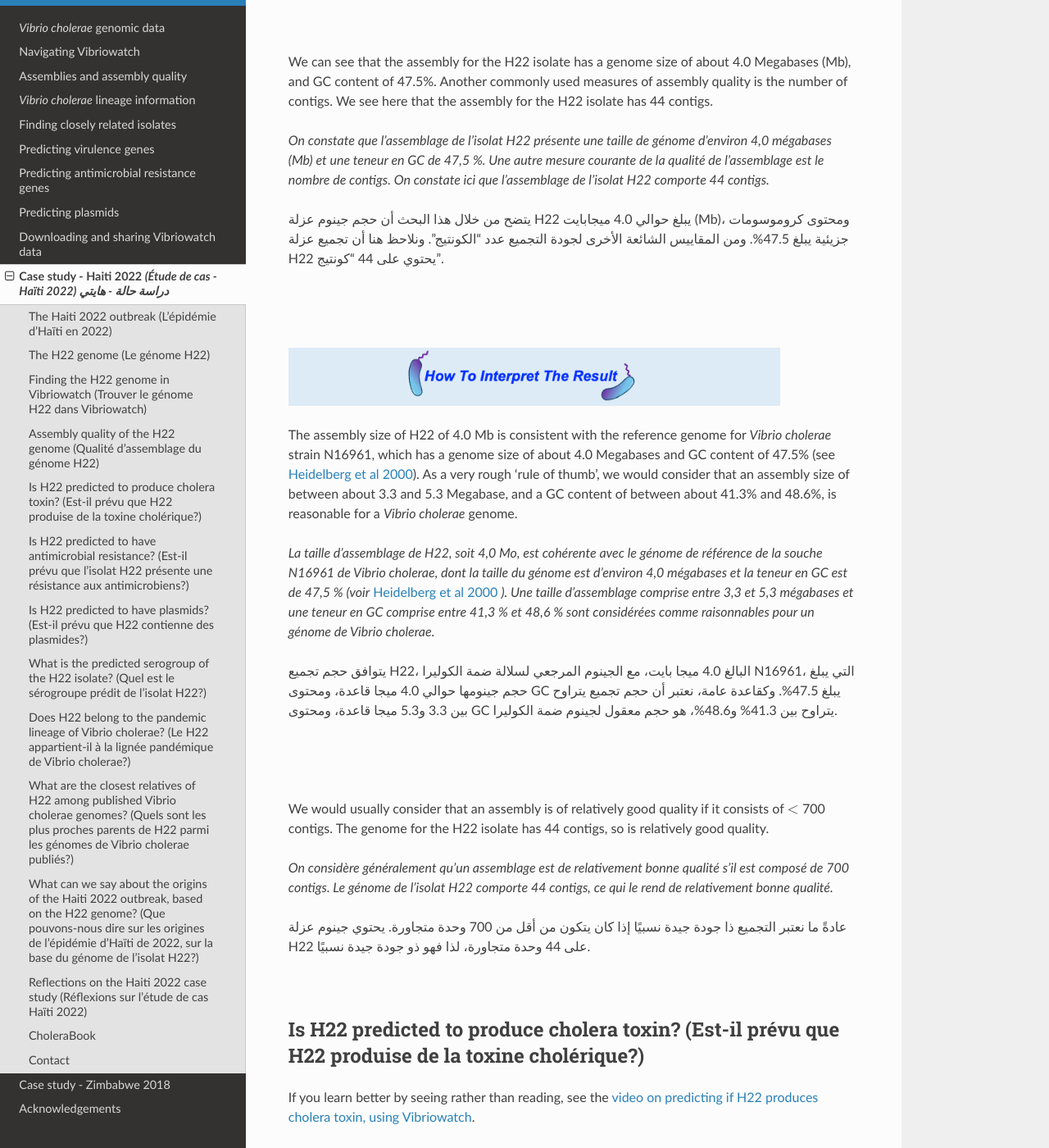
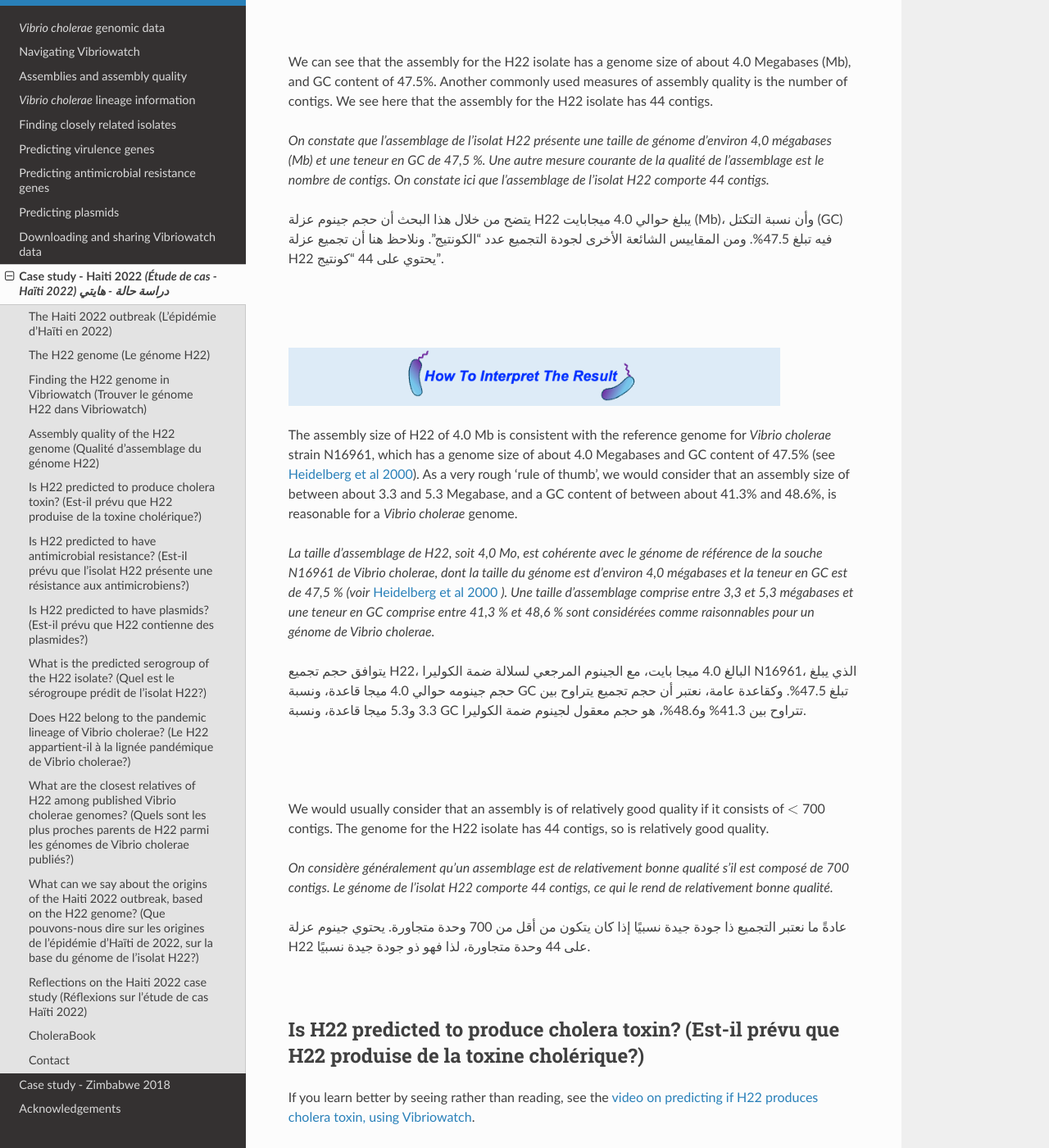
Before and after one commit to avrilcoghlan/vibriowatch, a Sphinx documentation site: the page built from docs/source/haiti.rst, in a window 1280 px wide and 1400 px high, scrolled down 8475 px. Shown: the whole window at 82% size. Built offline with Sphinx 7.4.7 and the Read the Docs theme 3.1.0, drawn with Linux system fonts in a browser that asks for light colours.

Commit message:
Update haiti.rst

```diff
--- a/docs/source/haiti.rst
+++ b/docs/source/haiti.rst
@@ -241,7 +241,7 @@ We can see that the assembly for the H22 isolate has a genome size of about 4.0
 
 *On constate que l'assemblage de l'isolat H22 présente une taille de génome d'environ 4,0 mégabases (Mb) et une teneur en GC de 47,5 %. Une autre mesure courante de la qualité de l'assemblage est le nombre de contigs. On constate ici que l'assemblage de l'isolat H22 comporte 44 contigs.*
 
-يتضح من خلال هذا البحث أن حجم جينوم عزلة H22 يبلغ حوالي 4.0 ميجابايت (Mb)، ومحتوى كروموسومات جزيئية يبلغ 47.5%. ومن المقاييس الشائعة الأخرى لجودة التجميع عدد "الكونتيج". ونلاحظ هنا أن تجميع عزلة H22 يحتوي على 44 "كونتيج".
+يتضح من خلال هذا البحث أن حجم جينوم عزلة H22 يبلغ حوالي 4.0 ميجابايت (Mb)، وأن نسبة التكتل (GC) فيه تبلغ 47.5%. ومن المقاييس الشائعة الأخرى لجودة التجميع عدد "الكونتيج". ونلاحظ هنا أن تجميع عزلة H22 يحتوي على 44 "كونتيج".
 
 .. _Heidelberg et al 2000: https://pubmed.ncbi.nlm.nih.gov/10952301/
 
@@ -255,7 +255,7 @@ The assembly size of H22 of 4.0 Mb is consistent with the reference genome for *
 
 *La taille d'assemblage de H22, soit 4,0 Mo, est cohérente avec le génome de référence de la souche N16961 de Vibrio cholerae, dont la taille du génome est d'environ 4,0 mégabases et la teneur en GC est de 47,5 % (voir* `Heidelberg et al 2000`_ *). Une taille d'assemblage comprise entre 3,3 et 5,3 mégabases et une teneur en GC comprise entre 41,3 % et 48,6 % sont considérées comme raisonnables pour un génome de Vibrio cholerae.*
 
-يتوافق حجم تجميع H22، البالغ 4.0 ميجا بايت، مع الجينوم المرجعي لسلالة ضمة الكوليرا N16961، التي يبلغ حجم جينومها حوالي 4.0 ميجا قاعدة، ومحتوى GC يبلغ 47.5%. وكقاعدة عامة، نعتبر أن حجم تجميع يتراوح بين 3.3 و5.3 ميجا قاعدة، ومحتوى GC يتراوح بين 41.3% و48.6%، هو حجم معقول لجينوم ضمة الكوليرا.
+يتوافق حجم تجميع H22، البالغ 4.0 ميجا بايت، مع الجينوم المرجعي لسلالة ضمة الكوليرا N16961، الذي يبلغ حجم جينومه حوالي 4.0 ميجا قاعدة، ونسبة GC تبلغ 47.5%. وكقاعدة عامة، نعتبر أن حجم تجميع يتراوح بين 3.3 و5.3 ميجا قاعدة، ونسبة GC تتراوح بين 41.3% و48.6%، هو حجم معقول لجينوم ضمة الكوليرا.
 
 .. _Heidelberg et al 2000: https://pubmed.ncbi.nlm.nih.gov/10952301/
 
```
